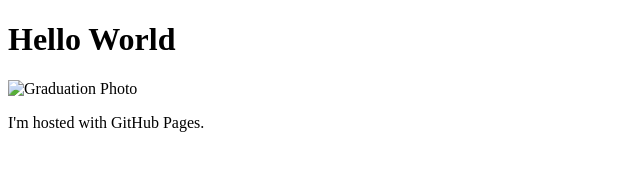
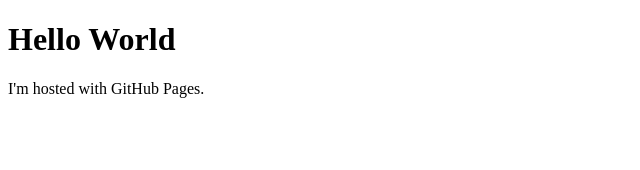
Before and after one commit to cybequity/cybequity.github.io, a plain HTML site: page index.html in a window 1280 px wide. Shown: the whole page, without its empty margins (0-640 px from the left). Drawn offline with Linux system fonts and the light colour scheme.

Commit message:
Revert "Logo"
This reverts commit e0e5fb10214bb559166f8d8cd04f11d47ce256ac.

```diff
--- a/index.html
+++ b/index.html
@@ -2,7 +2,6 @@
 <html>
 <body>
 <h1>Hello World</h1>
-<img src="C:\Users\Shaun\Desktop\Cybequity\Logo\PNG\color_logo2.png" alt="Graduation Photo" style="width:215px;height:250px;" >
 <p>I'm hosted with GitHub Pages.</p>
 </body>
 </html>
```
